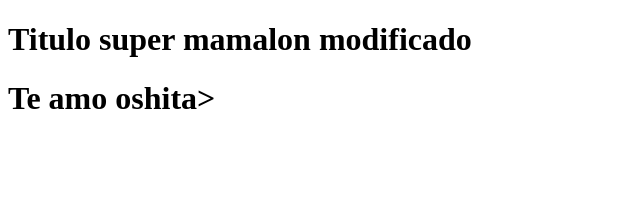
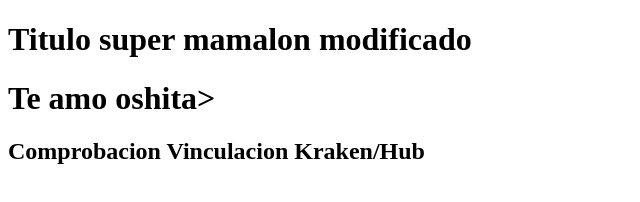
Before and after one commit to Samuel-XC/Pruebas-Git, a plain HTML site: page index.html in a window 1280 px wide. Shown: the whole page, without its empty margins (0-640 px from the left). Drawn offline with Linux system fonts and the light colour scheme.

Commit message:
Guardamos cambio, éxito vinculacion

```diff
--- a/index.html
+++ b/index.html
@@ -9,5 +9,6 @@
 <body>
     <h1>Titulo super mamalon modificado</h1>
     <h1>Te amo oshita></h1>
+    <h2>Comprobacion Vinculacion Kraken/Hub</h2>
 </body>
 </html>
```
